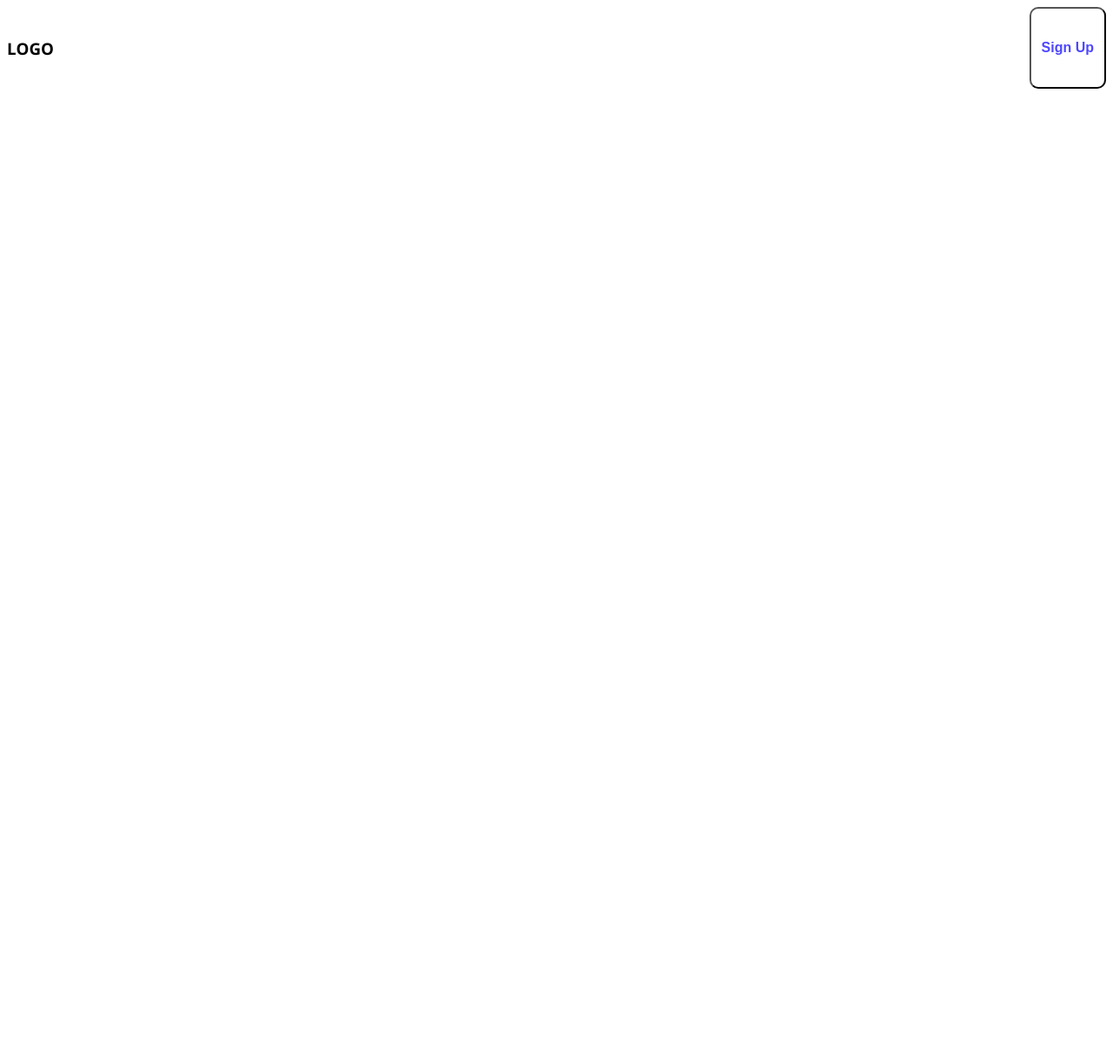
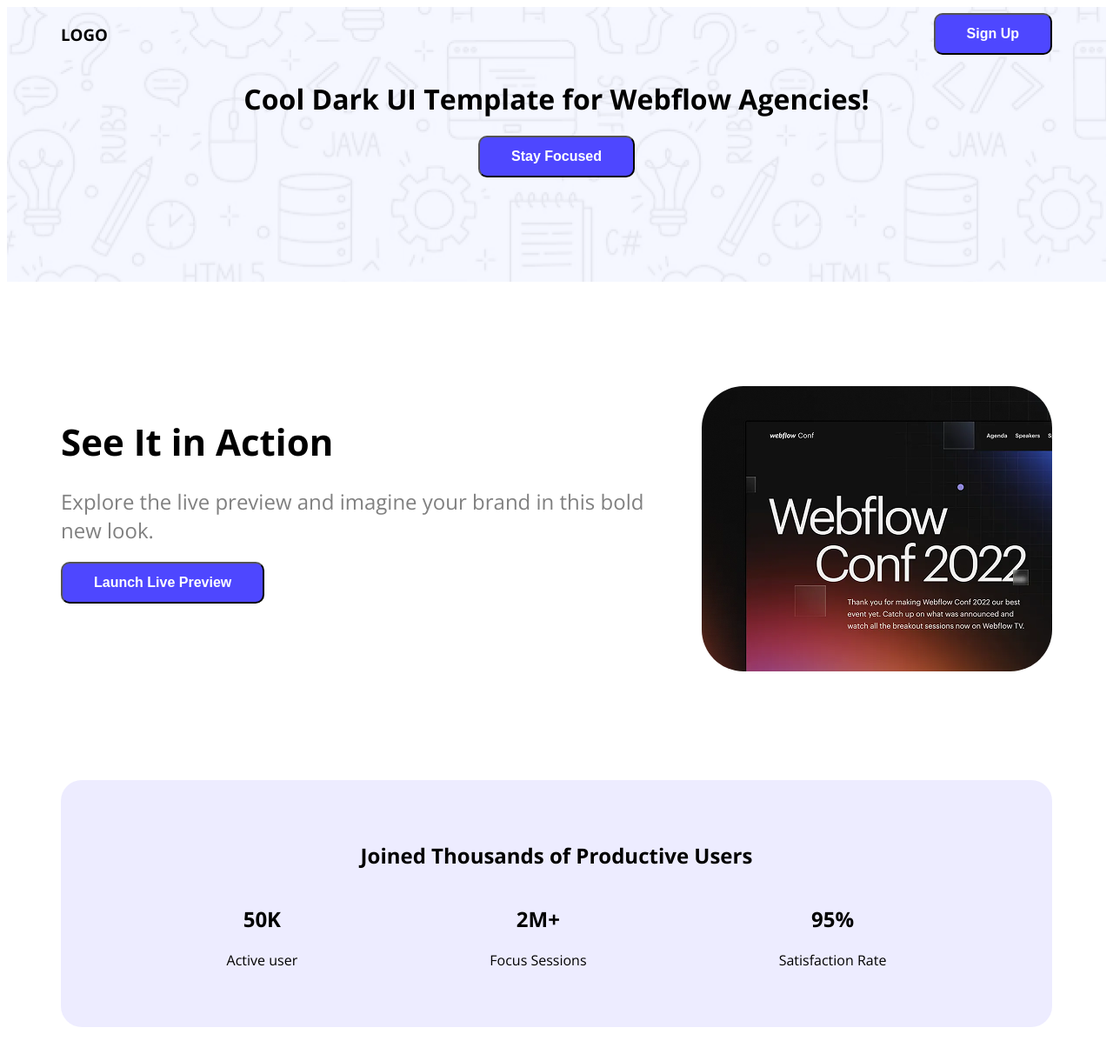
Before and after one commit to AT-Ashfak/logo-for-webflow, a plain HTML site: page index.html in a window 1280 px wide. Shown: the whole page at 87% size. Before the commit the page ends 800 px from the top, so only its background shows below. Drawn offline with nearby package versions, Linux system fonts and the light colour scheme.

Commit message:
header complete

```diff
--- a/index.html
+++ b/index.html
@@ -11,14 +11,57 @@
 
 </head>
 <body class="open-sans-normal">
-    <header>
+    <header class="header">
         <nav>
-            <h3>LOGO</h3>
+            <h3 class="nav logo">LOGO</h3>
             <a href=""><button class="btn-primary">Sign Up</button></a>
         </nav>
 
+        <div class="parent">
+            <div class="title">
+            <h1 class="h1 title">Cool Dark UI Template for Webflow Agencies!</h1>
+            <button  class="btn-primary" style="margin-bottom:120px;">Stay Focused</button>
+        </div>
+        </div>
+
     </header>
     <main>
+
+        <section>
+            <div class="webflow">
+                <div>
+                    <h1>See It in Action</h1>
+                    <p>Explore the live preview and imagine your brand in this bold new look.</p>
+                    <button class="btn-primary">Launch Live Preview</button>
+                </div>
+
+                <div>
+                    <img src="Assets/wc-mini.png" alt="">
+                </div>
+            </div>
+
+
+            <div class="user">
+                <h2>Joined Thousands of Productive Users</h2>
+
+                <div class="threebox">
+                    <div>
+                        <h1>50K</h1>
+                        <p>Active user</p>
+                    </div>
+                    <div>
+                        <h1>2M+</h1>
+                        <p>Focus Sessions</p>
+                    </div>
+                    <div>
+                        <h1>95%</h1>
+                        <p>Satisfaction Rate</p>
+                    </div>
+
+                </div>
+            </div>
+
+        </section>
 
     </main>
     <footer>
--- a/styles.css/web.css
+++ b/styles.css/web.css
@@ -6,22 +6,88 @@
   font-variation-settings:
     "wdth" 100;
 }
+body{
+}
 
 /* Nav style */
 nav{
     display: flex;
     align-items: center;
     justify-content: space-between;
+    max-width: 1140px;
+    margin: 0 auto;
+    align-content: center;
 
 }
 
 .btn-primary{
-    background-color: #FFFFFF;
+    background-color:#4E47FF;
     font-weight: bold;
     font-size: 16px;
-    color:#4E47FF;
+    color:white;
 
-    padding: 36px 12px;
+    padding: 12px 36px;
     border-radius: 10px;
-    gap: 10;
+    height: 48px;
+
 }
+.h1 title{
+    font-size:65px;
+    font-weight:bold;
+    margin:20px;
+}
+.parent{
+    /* align-items: center; */
+    text-align: center;
+    margin: 120px 0;
+    max-width: 1140px;
+    margin: 0 auto;
+}
+.header{
+    background-image: url(../Assets/Hero-bg.png);
+}
+.title-button{
+    max-width: 1140px;
+    margin: 0 auto;
+}
+
+/* webflow section */
+section{
+    max-width: 1140px;
+    margin: 0 auto;
+}
+
+.webflow{
+    display: flex;
+    justify-content: space-between;
+    margin-top: 120px;
+    gap: 50px;
+
+
+}
+.webflow h1{
+    font-size: 42px;
+    font-weight: bold;
+    margin-bottom: 20px;
+}
+.webflow p{
+    font-size: 24px;
+    font-weight: normal;
+    margin-bottom: 20px;
+    color: grey;
+}
+.webflow img{
+    border-radius: 48px;
+}
+
+.threebox{
+    display: flex;
+    justify-content: space-around;
+}
+.user{
+    text-align: center;
+    margin: 120px 0 120px 0;
+    background-color: rgba(78, 71, 255, 0.1);
+    padding: 50px 80px;
+    border-radius: 24px;
+}
```
